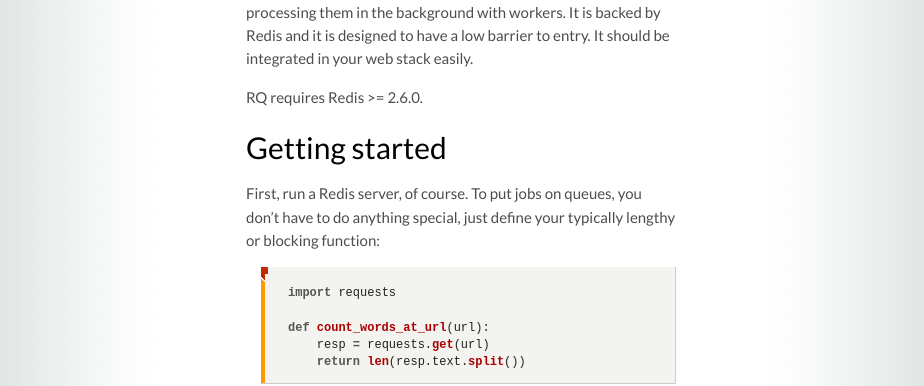
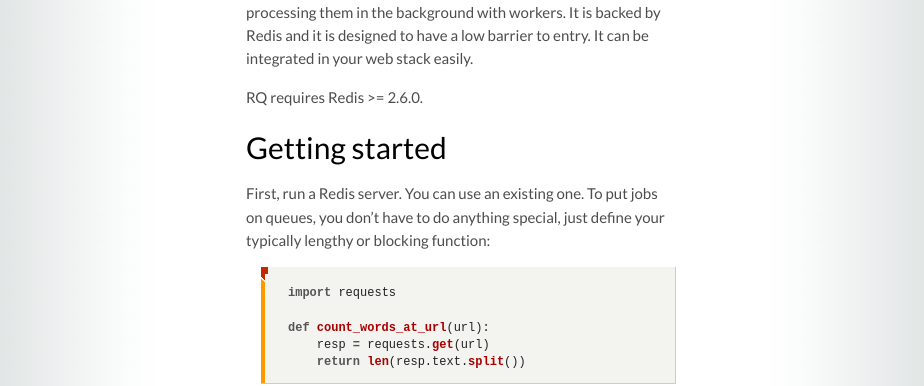
Before and after one commit to rq/rq, a Jekyll site: the page built from index.md, in a window 1280 px wide. Shown: the part 334-720 px from the top of the page, without its empty margins (179-1103 px from the left). Built offline with Jekyll 4.4.1, drawn with Linux system fonts in a browser that asks for light colours; some web fonts are replaced; Markdown is read by kramdown in place of the engine named in the settings; some of the changed text lies outside the part shown.

Commit message:
Fix copy

```diff
--- a/index.md
+++ b/index.md
@@ -5,15 +5,15 @@ layout: default
 
 RQ (_Redis Queue_) is a simple Python library for queueing jobs and processing
 them in the background with workers.  It is backed by Redis and it is designed
-to have a low barrier to entry.  It should be integrated in your web stack
-easily.
+to have a low barrier to entry.  It can be integrated in your web stack easily.
 
 RQ requires Redis >= 2.6.0.
 
 ## Getting started
 
-First, run a Redis server, of course.  To put jobs on queues, you don't have to
-do anything special, just define your typically lengthy or blocking function:
+First, run a Redis server.  You can use an existing one.  To put jobs on
+queues, you don't have to do anything special, just define your typically
+lengthy or blocking function:
 
 {% highlight python %}
 import requests
```
